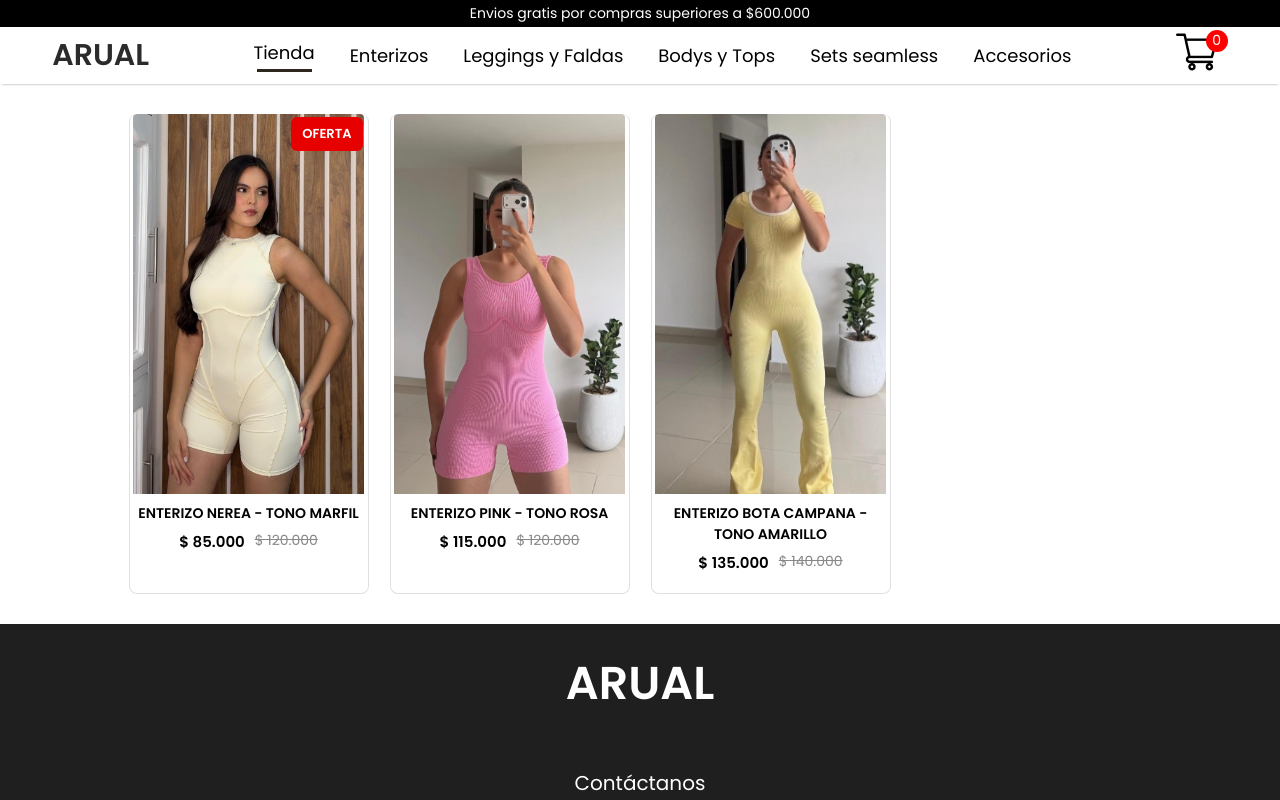
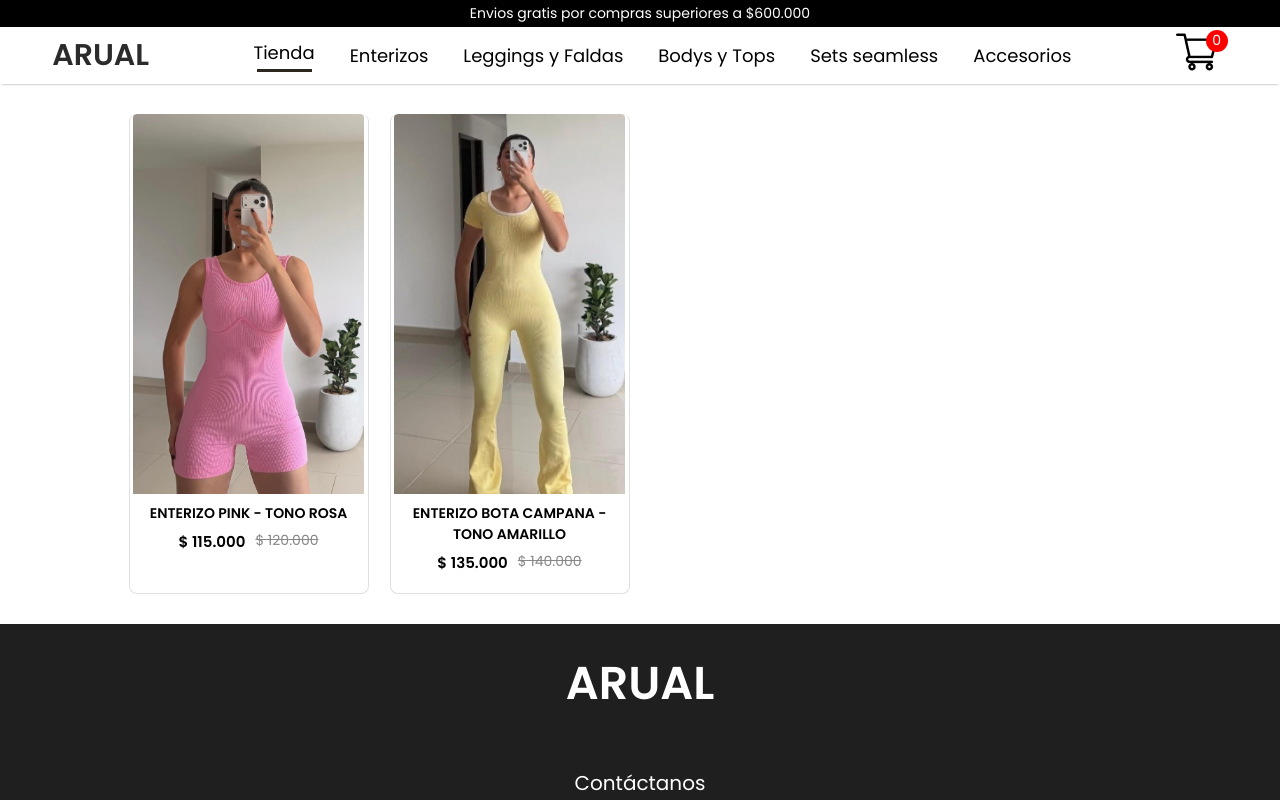
Before and after one commit to luis13xd/arual, a React (Create React App) app: page /enterizos in a window 1280 px wide. Shown: the top 800 px of the page. Built offline with nearby package versions, Linux system fonts and the light colour scheme.

Commit message:
ocultamos enterizo nerea

```diff
--- a/src/Components/Assets/all_product.js
+++ b/src/Components/Assets/all_product.js
@@ -348,26 +348,26 @@ let all_product = [
   //     XL: false,
   //   },
   // },
-  {
-    id: 102,
-    name: "ENTERIZO NEREA - TONO MARFIL",
-    category: "enterizos",
-    description: "Tela suave con acabados de la mejor calidad",
-    image: enterizomarfil1,
-    image2: enterizomarfil2,
-    image3: enterizomarfil3,
-    image4: enterizomarfil4,
-    new_price: 85000,
-    old_price: 120000,
-    offer: true,
-    sizes: {
-      XS: false,
-      S: true,
-      M: true,
-      L: false,
-      XL: false,
-    },
-  },
+  // {
+  //   id: 102,
+  //   name: "ENTERIZO NEREA - TONO MARFIL",
+  //   category: "enterizos",
+  //   description: "Tela suave con acabados de la mejor calidad",
+  //   image: enterizomarfil1,
+  //   image2: enterizomarfil2,
+  //   image3: enterizomarfil3,
+  //   image4: enterizomarfil4,
+  //   new_price: 85000,
+  //   old_price: 120000,
+  //   offer: true,
+  //   sizes: {
+  //     XS: false,
+  //     S: true,
+  //     M: true,
+  //     L: false,
+  //     XL: false,
+  //   },
+  // },
   {
     id: 107,
     name: "ENTERIZO PINK - TONO ROSA",
```
Also changed, not shown: 1 other file (tests, documents, lock files or other folders).
